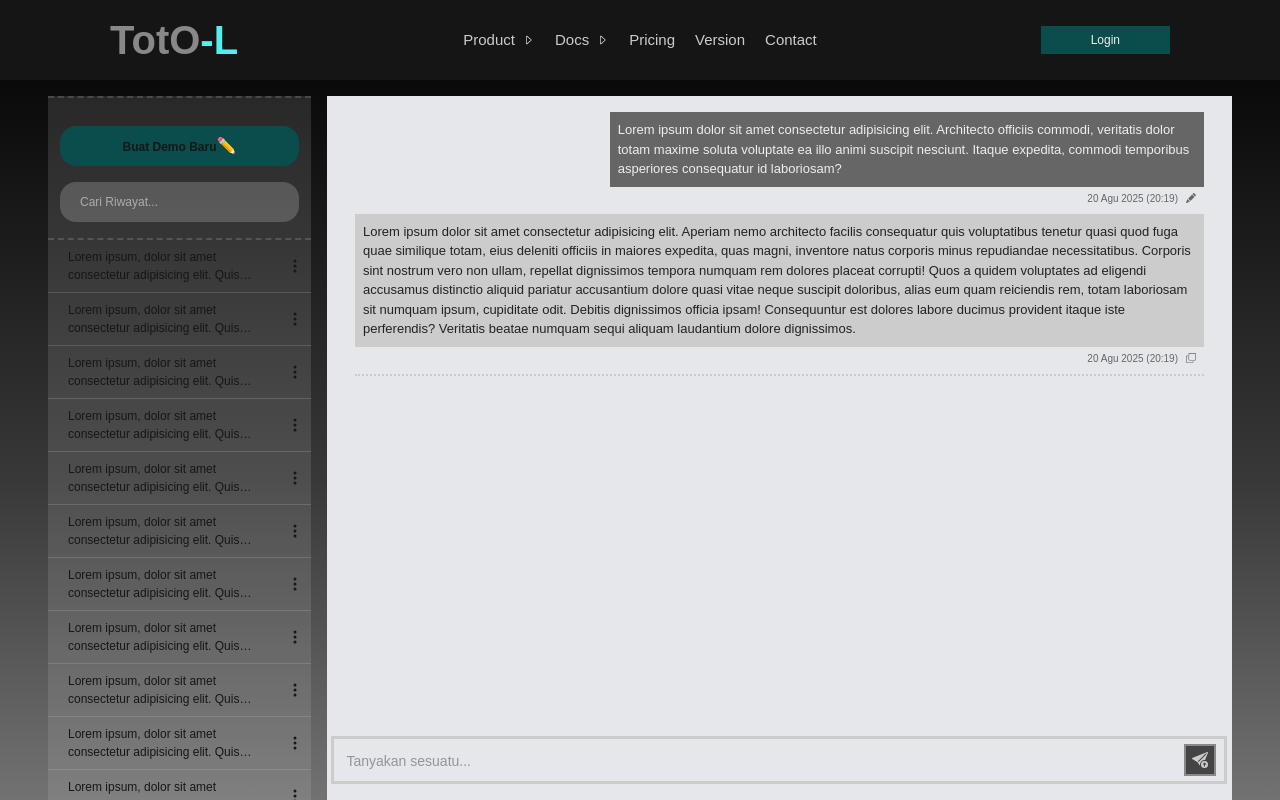
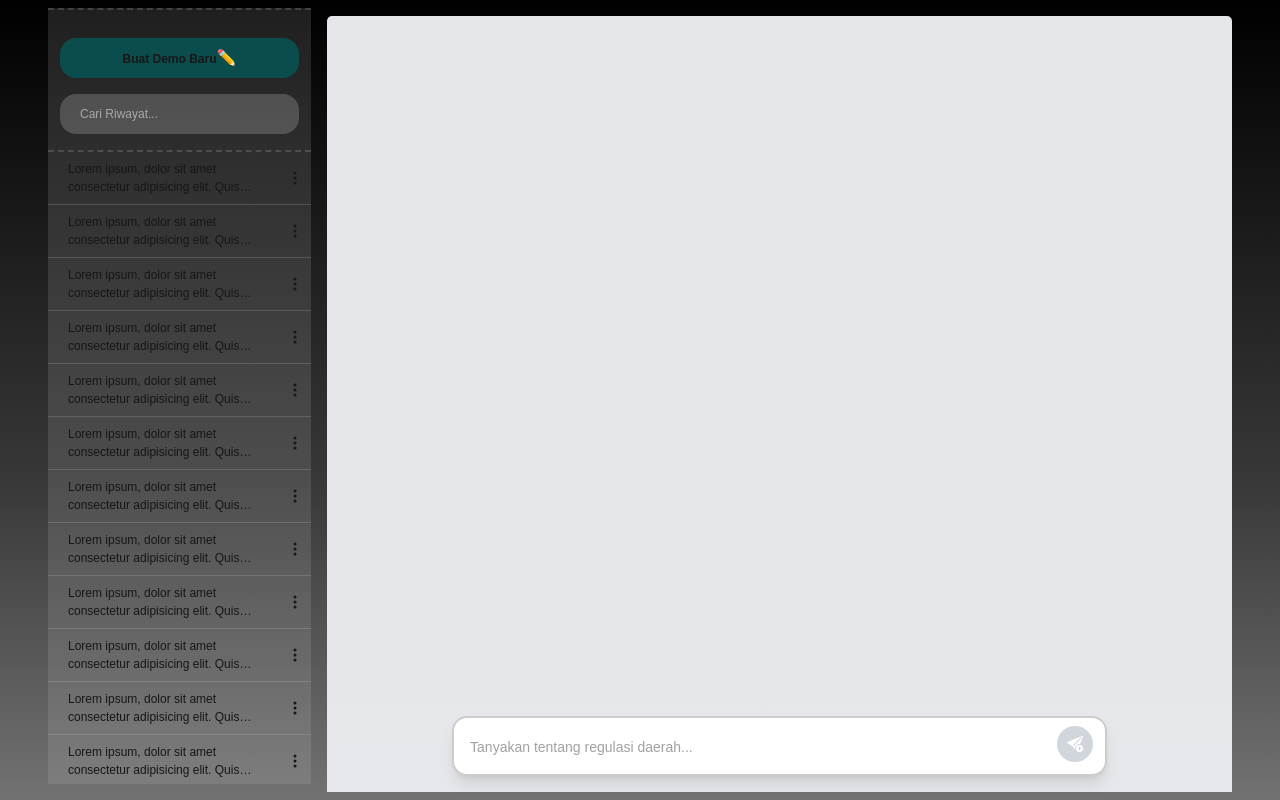
Before and after one commit to lowhanfish/TotO-web, a Next.js app: page /demo in a window 1280 px wide. Built offline with nearby package versions, Linux system fonts and the light colour scheme; a web font is replaced by a local one.

Commit message:
connect db

```diff
--- a/app/assets/styles/fonts.css
+++ b/app/assets/styles/fonts.css
@@ -53,13 +53,21 @@
   font-display: swap;
 }
 
+.prose strong {
+  font-weight: bold;
+}
+
+.prose ul {
+  list-style-type: disc;
+  margin-left: 1.5rem;
+}
 
 .f_spartan {
-  /* font-family: 'League Spartan', sans-serif; */
+  font-family: 'League Spartan', sans-serif;
 }
 
 .f_almarai {
-  /* font-family: 'Almarai', sans-serif; */
+  font-family: 'Almarai', sans-serif;
 }
 
 .f_title {
--- a/app/components/Demo/DemoContent.tsx
+++ b/app/components/Demo/DemoContent.tsx
@@ -1,109 +1,171 @@
 'use client'
 
-import { useState, useEffect, ChangeEvent } from 'react'
+import { AskTotO } from '@/app/services/api';
+import { useMutation } from '@tanstack/react-query';
+import { useState, useEffect, ChangeEvent, useRef } from 'react'
+import ReactMarkdown from 'react-markdown';
 import { BsFillSendArrowUpFill, BsFillPencilFill, BsCopy } from "react-icons/bs";
 
+// Struktur data pesan
+interface Message {
+    role: 'user' | 'assistant';
+    content: string;
+}
+
 const DemoContent = () => {
+    const [text, setText] = useState("");
+    const [isMultiLine, setIsMultiLine] = useState(false);
+    const [messages, setMessages] = useState<Message[]>([]);
+    const [sessionId, setSessionId] = useState<string>("");
 
-    const [text, setText] = useState("");
-    const [isMultiLine, setIsMultiLine] = useState(false); // State untuk kondisi style
+    const scrollEndRef = useRef<HTMLDivElement>(null);
+
+    // 1. Inisialisasi Session ID (Aman untuk Next.js Client Side)
+    useEffect(() => {
+        if (typeof window !== 'undefined') {
+            let storedId = localStorage.getItem('toto_session_id');
+            if (!storedId) {
+                // Buat ID unik sederhana jika uuid belum terinstall
+                storedId = 'toto-' + Date.now() + '-' + Math.random().toString(36).substring(2, 9);
+                localStorage.setItem('toto_session_id', storedId);
+            }
+            setSessionId(storedId);
+        }
+    }, []);
+
+    // 2. React Query Mutation
+    const mutation = useMutation({
+        mutationFn: (vars: { prompt: string, session_id: string }) => AskTotO(vars.prompt, vars.session_id),
+        onSuccess: (data) => {
+            // Masukkan jawaban asisten ke daftar pesan
+            setMessages((prev) => [...prev, { role: 'assistant', content: data.answer }]);
+        },
+        onError: (error) => {
+            console.error("Error koneksi:", error);
+            alert("Terjadi kesalahan teknis, Iye'. Cek koneksi Backend!");
+        }
+    });
+
+    const scrollToBottom = () => {
+        scrollEndRef.current?.scrollIntoView({ behavior: "smooth" });
+    };
+
+    useEffect(() => {
+        scrollToBottom();
+    }, [messages, mutation.isPending]);
 
     const handleChange = (e: ChangeEvent<HTMLTextAreaElement>) => {
         const target = e.target;
         target.style.height = 'auto';
-
         const newHeight = target.scrollHeight;
         target.style.height = `${Math.min(newHeight, 200)}px`;
-
-        // Logika Kondisi:
-        // Jika scrollHeight > 45 (tinggi awal 1 baris), berarti sudah masuk baris ke-2
-        if (newHeight > 45) {
-            setIsMultiLine(true);
-        } else {
-            setIsMultiLine(false);
-        }
-
+        setIsMultiLine(newHeight > 45);
         setText(target.value);
     };
 
+    const handleKirim = () => {
+        if (!text.trim() || mutation.isPending) return;
+
+        const currentPrompt = text;
+        // Masukkan pesan user ke layar
+        setMessages((prev) => [...prev, { role: 'user', content: currentPrompt }]);
+
+        // Kirim ke Backend Python
+        mutation.mutate({ prompt: currentPrompt, session_id: sessionId });
+
+        // Kosongkan input & reset height
+        setText("");
+        setIsMultiLine(false);
+    };
+
     return (
-        <div className='w-full h-full p-2 flex flex-col gap-5 overflow-hidden mt-5 md:mt-0'>
-            <div className='bg-gray-200 rounded-[5] w-full h-full py-2'>
-                <div className='overflow-scroll text-[13px] h-full text-lfirst-1 px-7 pt-2 pb-35'>
-                    {/* DISINI TEMPAT TEXT */}
-                    <div className='flex flex-col gap-2'>
-                        <div className='w-fit lg:max-w-[70%] self-end'>
+        <div className='w-full h-full p-2 flex flex-col gap-5 overflow-hidden mt-5 md:mt-2'>
+            <div className='bg-gray-200 rounded-[5px] w-full h-full py-2 relative flex flex-col'>
 
-                            <div className='bg-lfirst-3 p-2 rounded-[5]'>
-                                <p className='text-lfirst-7'>Lorem ipsum dolor sit amet consectetur adipisicing elit. Architecto officiis commodi, veritatis dolor totam maxime soluta voluptate ea illo animi suscipit nesciunt. Itaque expedita, commodi temporibus asperiores consequatur id laboriosam?</p>
-                            </div>
-                            <div className='flex pt-1 justify-end w-full'>
-                                <div className='flex gap-2 items-center justify-end pr-2'>
-                                    <div className='text-lfirst-3 text-[10px]'>20 Agu 2025 (20:19)</div>
-                                    <div className='text-lfirst-3 text-[10px] flex-1'>
-                                        <BsFillPencilFill className='cursor-pointer' />
+                {/* AREA CHAT */}
+                <div className='flex-1 overflow-y-auto text-[13px] text-lfirst-1 px-7 pt-2 pb-32'>
+                    <div className='flex flex-col gap-4'>
+                        {messages.map((msg, index) => (
+                            <div key={index} className={`flex flex-col ${msg.role === 'user' ? 'items-end' : 'items-start'} w-full`}>
+                                <div className={`${msg.role === 'user' ? 'bg-lfirst-3 text-lfirst-7 self-end' : 'bg-white text-black self-start shadow-sm'} p-4 rounded-[12px] max-w-[85%] lg:max-w-[70%]`}>
+                                    <ReactMarkdown
+                                        components={{
+                                            p: ({ children }) => <p className="mb-3 last:mb-0 leading-relaxed">{children}</p>,
+                                            ul: ({ children }) => <ul className="list-disc ml-5 mb-3">{children}</ul>,
+                                            ol: ({ children }) => <ol className="list-decimal ml-5 mb-3">{children}</ol>,
+                                            strong: ({ children }) => <strong className="font-bold">{children}</strong>,
+                                            code: ({ children }) => <code className="bg-gray-200 px-1 rounded text-red-600">{children}</code>
+                                        }}
+                                    >
+                                        {msg.content}
+                                    </ReactMarkdown>
                                 </div>
 
+                                <div className={`flex pt-1 gap-2 items-center px-2 w-full ${msg.role === 'user' ? 'justify-end' : 'justify-start'}`}>
+                                    <div className='text-lfirst-3 text-[10px] opacity-70'>Baru saja</div>
+                                    <div className='text-lfirst-3 text-[10px]'>
+                                        {msg.role === 'user' ? <BsFillPencilFill size={10} /> : <BsCopy size={10} className='cursor-pointer hover:text-black' />}
                                     </div>
                                 </div>
                             </div>
-                        <div className=''>
-                            <div className='bg-lfirst-6 p-2 rounded-[5] '>
-                                <p>
-                                    Lorem ipsum dolor sit amet consectetur adipisicing elit. Aperiam nemo architecto facilis consequatur quis voluptatibus tenetur quasi quod fuga quae similique totam, eius deleniti officiis in maiores expedita, quas magni, inventore natus corporis minus repudiandae necessitatibus. Corporis sint nostrum vero non ullam, repellat dignissimos tempora numquam rem dolores placeat corrupti! Quos a quidem voluptates ad eligendi accusamus distinctio aliquid pariatur accusantium dolore quasi vitae neque suscipit doloribus, alias eum quam reiciendis rem, totam laboriosam sit numquam ipsum, cupiditate odit. Debitis dignissimos officia ipsam! Consequuntur est dolores labore ducimus provident itaque iste perferendis? Veritatis beatae numquam sequi aliquam laudantium dolore dignissimos.
-                                </p>
+                        ))}
 
+                        {mutation.isPending && (
+                            <div className='self-start bg-white p-3 rounded-[12px] shadow-sm animate-pulse flex items-center gap-2'>
+                                <div className="w-2 h-2 bg-gray-400 rounded-full animate-bounce"></div>
+                                <div className="w-2 h-2 bg-gray-400 rounded-full animate-bounce [animation-delay:-.3s]"></div>
+                                <div className="w-2 h-2 bg-gray-400 rounded-full animate-bounce [animation-delay:-.5s]"></div>
+                                <span className="text-gray-500 italic">TotO-L sedang berpikir...</span>
                             </div>
-                            <div className='flex pt-1 justify-end w-full'>
-                                <div className='flex gap-2 items-center justify-end pr-2'>
-                                    <div className='text-lfirst-3 text-[10px]'>20 Agu 2025 (20:19)</div>
-                                    <div className='text-lfirst-3 text-[10px] flex-1'>
-                                        <BsCopy className='cursor-pointer' />
+                        )}
+                        <div ref={scrollEndRef} />
+                    </div>
                 </div>
 
-                                </div>
-                            </div>
-                            <div className='w-full border-t-2 border-lfirst-6 border-dotted mt-2'></div>
-                        </div>
-
-                    </div>
-
-                </div>
-                {/* SUB-BODY2 */}
-                <div className='w-full h-full flex flex-col gap-5 justify-center items-center relative'>
+                {/* AREA INPUT FIXED */}
+                <div className='absolute bottom-0 left-0 w-full p-4 bg-gradient-to-t from-gray-200 via-gray-200 to-transparent'>
+                    <div className='flex justify-center items-center'>
                         <div className={`
-                        bg-gray-200 rounded-[10]
-                        border-3 border-lfirst-6 w-[85%]
-                        md:w-[70%]
-                        fixed bottom-4
-                        justify-center
-                        items-center
-                        ${isMultiLine ? 'max-h-30 overflow-scroll' : 'h-12'}
-
+                            bg-white rounded-[15px]
+                            border-2 border-lfirst-6 w-[95%]
+                            md:w-[75%] shadow-lg
+                            flex items-end p-2
+                            transition-all duration-200
                         `}>
                             <textarea
                                 value={text}
-                            onChange={handleChange} // Gunakan onChange sebagai standar React
+                                onChange={handleChange}
+                                onKeyDown={(e) => {
+                                    if (e.key === 'Enter' && !e.shiftKey) {
+                                        e.preventDefault();
+                                        handleKirim();
+                                    }
+                                }}
                                 rows={1}
-                            placeholder="Tanyakan sesuatu..."
-                            style={{ minHeight: '45px' }}
-                            className='w-full text-[14px] text-lfirst-2 p-3 h-[90%] resize-none focus:outline-none'
+                                placeholder="Tanyakan tentang regulasi daerah..."
+                                className='w-full text-[14px] text-lfirst-2 p-2 bg-transparent resize-none focus:outline-none max-h-[150px] overflow-y-auto'
                             ></textarea>
 
-                        <div className='flex justify-end pr-2'>
-                            <div className='bg-lfirst-2 fixed bottom-6 h-8 w-8 rounded-[50] flex justify-center items-center cursor-pointer border-2 border-lfirst-4'>
-                                <BsFillSendArrowUpFill className='text-lfirst-6' />
+                            <div className='pb-1 pr-1'>
+                                <button
+                                    onClick={handleKirim}
+                                    disabled={mutation.isPending || !text.trim()}
+                                    className={`
+                                        h-9 w-9 rounded-full flex justify-center items-center
+                                        transition-all duration-200
+                                        ${mutation.isPending || !text.trim() ? 'bg-gray-300' : 'bg-lfirst-2 hover:bg-lfirst-3 cursor-pointer shadow-md'}
+                                    `}
+                                >
+                                    <BsFillSendArrowUpFill className='text-white' />
+                                </button>
+                            </div>
                         </div>
                     </div>
                 </div>
 
             </div>
-
-
         </div>
-
-        </div>
-    )
+    );
 }
 
-export default DemoContent
+export default DemoContent;
--- a/package.json
+++ b/package.json
@@ -14,13 +14,16 @@
     "next": "16.1.6",
     "react": "19.2.3",
     "react-dom": "19.2.3",
-    "react-icons": "^5.5.0"
+    "react-icons": "^5.5.0",
+    "react-markdown": "^10.1.0",
+    "uuid": "^13.0.0"
   },
   "devDependencies": {
     "@tailwindcss/postcss": "^4",
     "@types/node": "^20",
     "@types/react": "^19",
     "@types/react-dom": "^19",
+    "@types/uuid": "^10.0.0",
     "eslint": "^9",
     "eslint-config-next": "16.1.6",
     "tailwindcss": "^4",
```
Also changed, not shown: app/services/api.ts (+5 -3 lines), 1 other file (tests, documents, lock files or other folders). Lines whose indentation alone changed are shown as unchanged.
